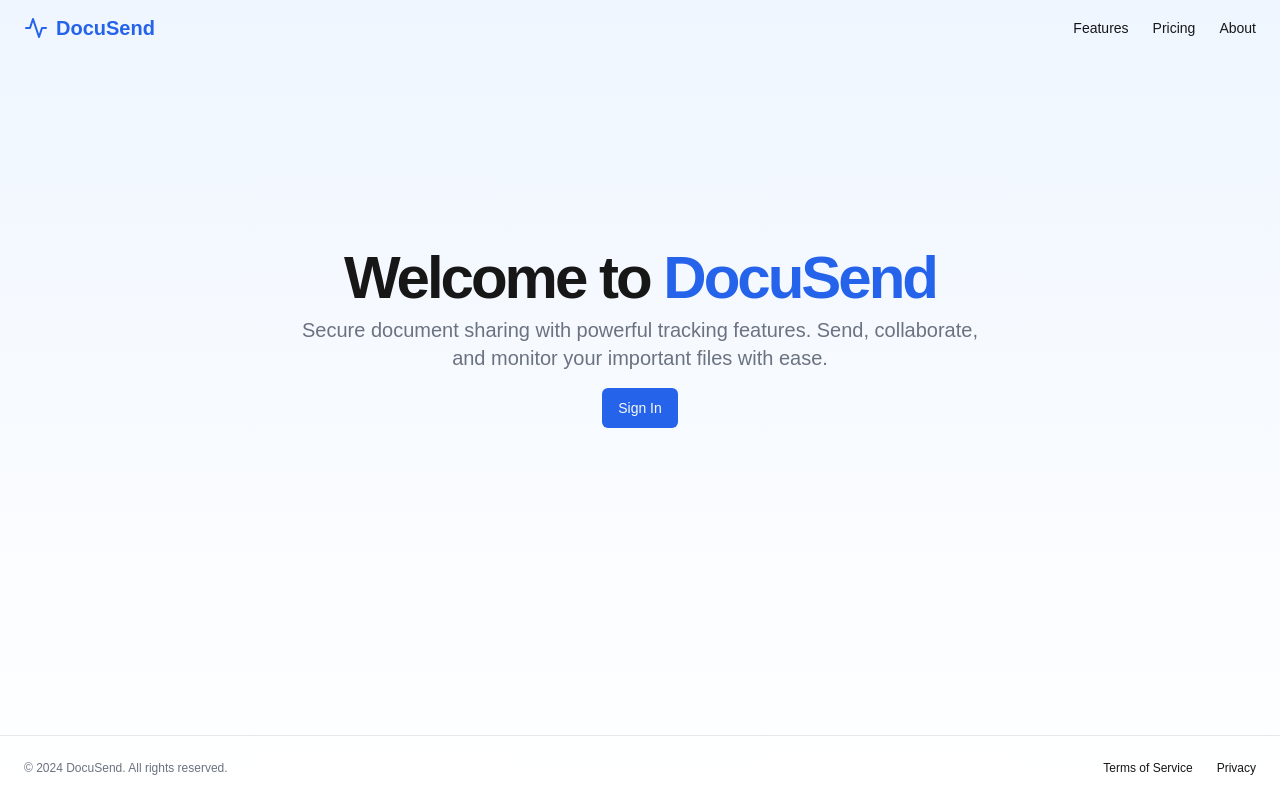
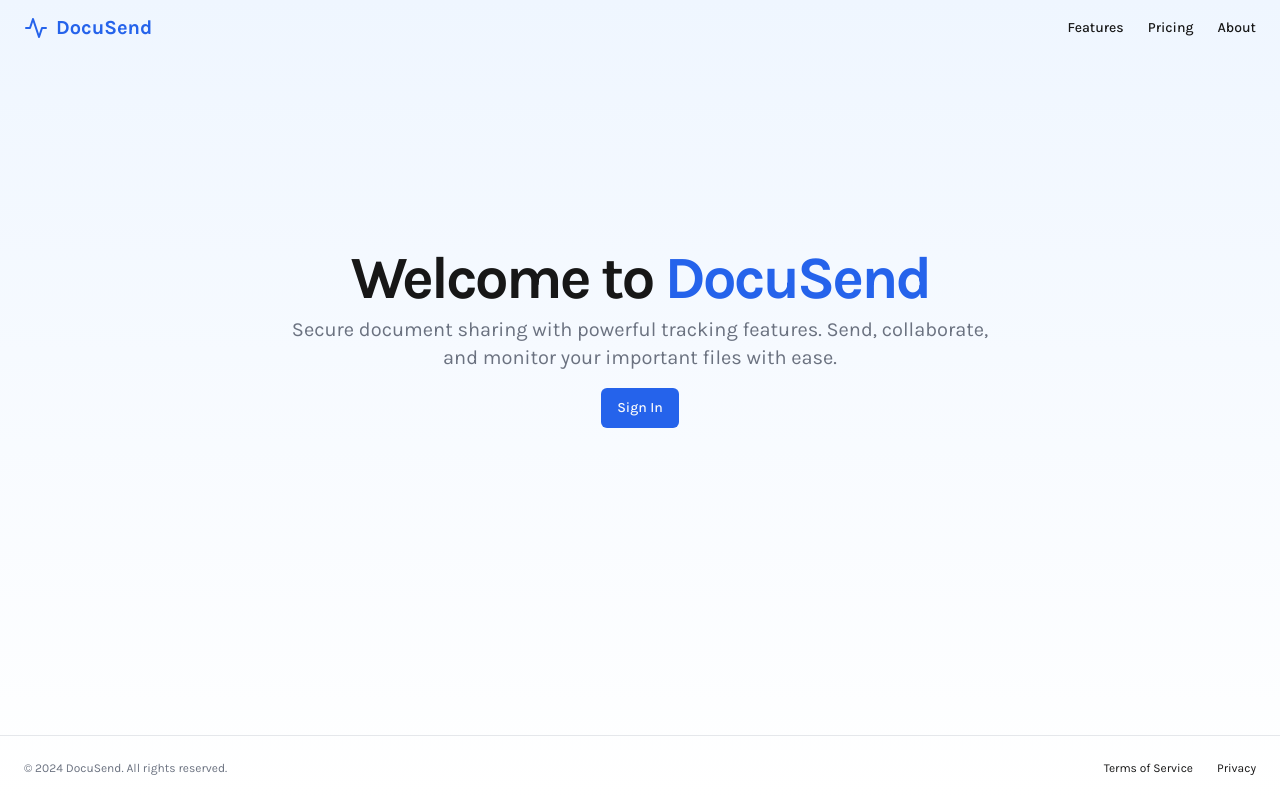
Before and after one commit to FrancoCanzani/docusend, a Next.js app: page / in a window 1280 px wide. Built offline with nearby package versions, Linux system fonts and the light colour scheme.

Commit message:
changes font

```diff
--- a/src/app/layout.tsx
+++ b/src/app/layout.tsx
@@ -1,17 +1,9 @@
 import type { Metadata } from 'next';
-import localFont from 'next/font/local';
 import './globals.css';
 import { Toaster } from 'sonner';
-const geistSans = localFont({
-  src: './fonts/GeistVF.woff',
-  variable: '--font-geist-sans',
-  weight: '100 900',
-});
-const geistMono = localFont({
-  src: './fonts/GeistMonoVF.woff',
-  variable: '--font-geist-mono',
-  weight: '100 900',
-});
+import { Karla } from 'next/font/google';
+
+const karla = Karla({ subsets: ['latin'] });
 
 export const metadata: Metadata = {
   title: 'Create Next App',
@@ -26,11 +18,7 @@ export default function RootLayout({
   return (
     <html lang='en'>
       <Toaster richColors />
-      <body
-        className={`${geistSans.variable} ${geistMono.variable} antialiased`}
-      >
-        {children}
-      </body>
+      <body className={`${karla.className} antialiased`}>{children}</body>
     </html>
   );
 }
--- a/src/components/document-settings-sheet.tsx
+++ b/src/components/document-settings-sheet.tsx
@@ -16,6 +16,7 @@ import { Button } from './ui/button';
 import { Input } from './ui/input';
 import { Checkbox } from './ui/checkbox';
 import { Textarea } from './ui/textarea';
+import { ndaText } from '@/lib/constants/ndaText';
 
 interface DocumentSettings {
   isPublic: boolean;
@@ -43,7 +44,7 @@ export default function DocumentSettingsSheet({
     password: file.password ?? '',
     enableFeedback: file.enable_feedback ?? false,
     requireNDA: file.require_nda ?? false,
-    ndaText: file.nda_text ?? '',
+    ndaText: file.nda_text ?? ndaText,
   });
 
   const handleSettingChange = (
@@ -70,7 +71,7 @@ export default function DocumentSettingsSheet({
           <Settings2 size={14} />
         </button>
       </SheetTrigger>
-      <SheetContent className='bg-white overflow-y-auto'>
+      <SheetContent className='bg-white text-black overflow-y-auto'>
         <SheetHeader>
           <SheetTitle>{file.original_name}</SheetTitle>
           <SheetDescription>Manage your document settings</SheetDescription>
@@ -147,7 +148,7 @@ export default function DocumentSettingsSheet({
                 type='time'
                 value={settings.expirationDate.split('T')[1].slice(0, 5)}
                 onChange={(e) => {
-                  const [date, _] = settings.expirationDate.split('T');
+                  const [date] = settings.expirationDate.split('T');
                   handleSettingChange(
                     'expirationDate',
                     `${date}T${e.target.value}:00Z`
--- /dev/null
+++ b/src/lib/constants/ndaText.ts
@@ -0,0 +1,24 @@
+export const ndaText = `Non-Disclosure Agreement (NDA)
+
+This Non-Disclosure Agreement (the "Agreement") is entered into on the date of viewing this document.
+
+1. Purpose: The purpose of this Agreement is to protect the confidential information that may be disclosed through the viewing of this document.
+
+2. Confidential Information: "Confidential Information" means any information disclosed through this document, including but not limited to business plans, financial information, technical data, customer information, and any other proprietary information.
+
+3. Obligations: The viewer agrees to:
+   a) Keep the Confidential Information strictly confidential;
+   b) Not disclose the Confidential Information to any third party without prior written consent;
+   c) Use the Confidential Information only for the purpose of evaluating or using the document as intended;
+   d) Take all reasonable precautions to prevent unauthorized disclosure of the Confidential Information.
+
+4. Exclusions: This Agreement does not apply to information that:
+   a) Is already in the public domain at the time of disclosure;
+   b) Becomes publicly known through no fault of the viewer;
+   c) Is rightfully received from a third party without a duty of confidentiality.
+
+5. Duration: The obligations under this Agreement shall remain in effect for a period of 2 years from the date of viewing the document.
+
+6. Governing Law: This Agreement shall be governed by and construed in accordance with the laws of [Your Jurisdiction].
+
+By viewing this document, you acknowledge that you have read, understood, and agree to be bound by the terms of this Non-Disclosure Agreement.`;
```
Also changed, not shown: src/app/fonts/GeistMonoVF.woff (deleted), src/app/fonts/GeistVF.woff (deleted).
